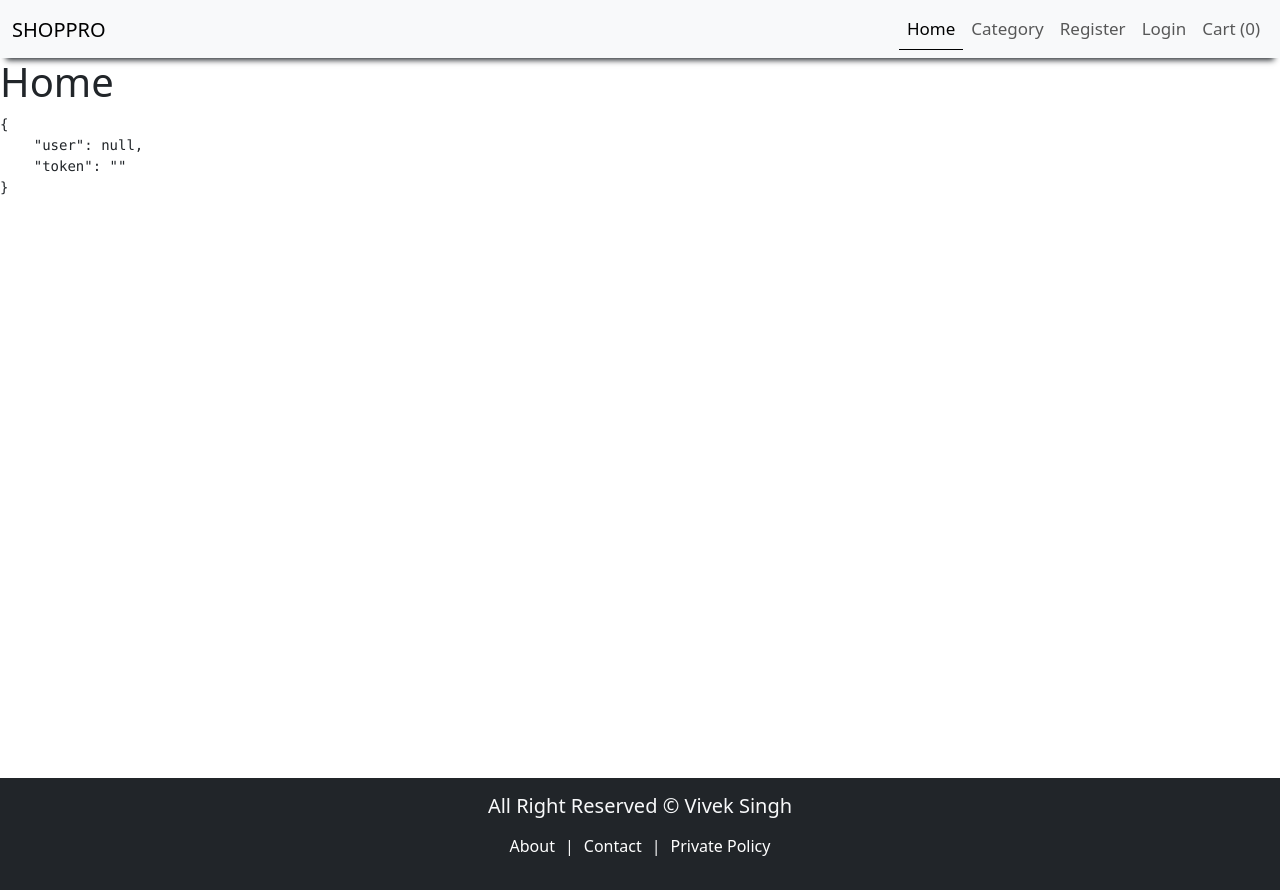
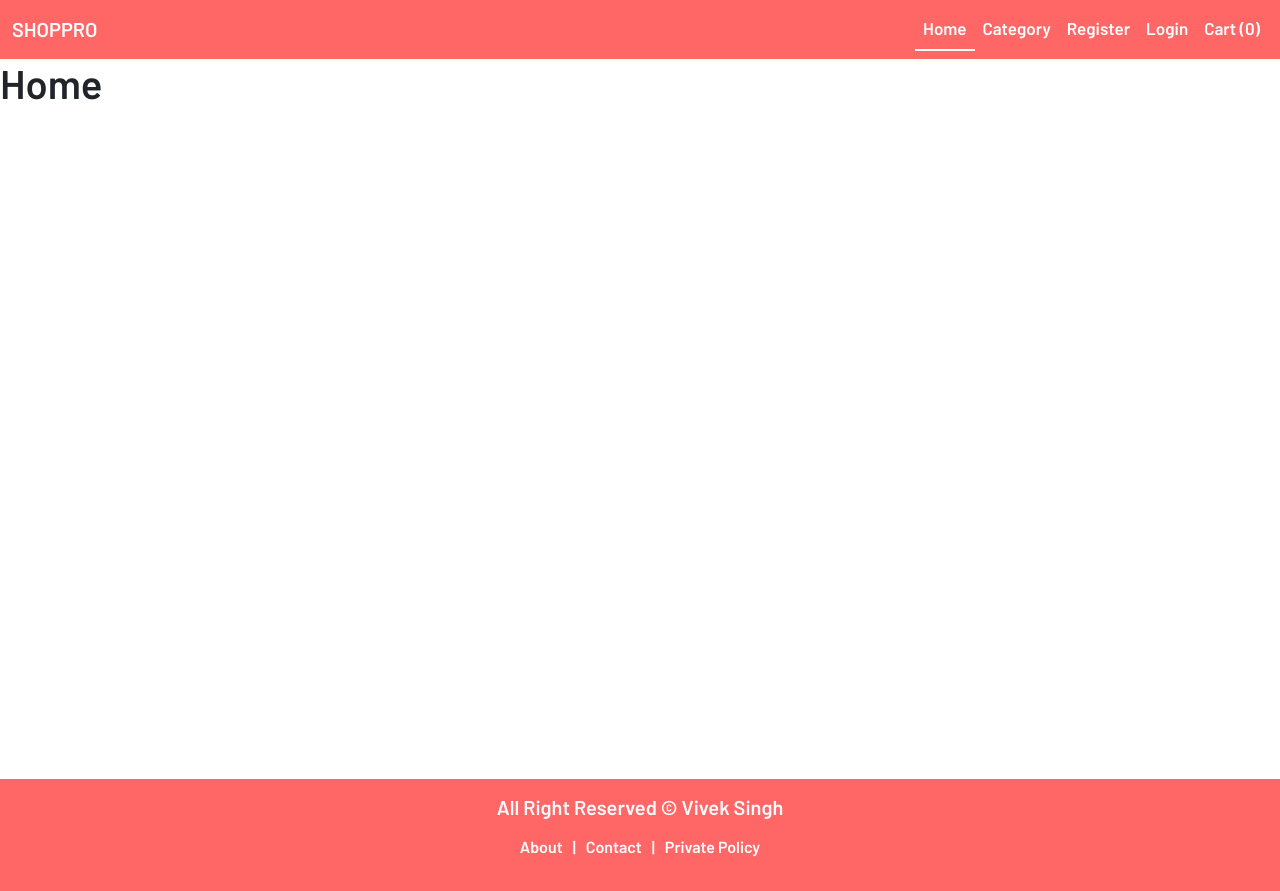
Before and after one commit to vivekrajput-93/SHOPIO, a React (Create React App) app in the folder client/: page / in a window 1280 px wide. Built offline with nearby package versions, Linux system fonts and the light colour scheme.

Commit message:
created dashboard

```diff
--- /dev/null
+++ b/client/src/CSS/Navbar.css
@@ -0,0 +1,21 @@
+:root {
+    --bg-color : #FF6666;
+    }
+
+.navbar {
+    font-size: 17px;
+    line-height: 25px;
+    background-color: var(--bg-color) !important;
+}
+
+.navbar-brand {
+    color: #fff !important;
+}
+
+.nav-link {
+    color: #fff !important;
+}
+
+.active {
+    border-bottom: 2px solid #fff;
+  }
--- a/client/src/components/Layouts/Header.jsx
+++ b/client/src/components/Layouts/Header.jsx
@@ -2,6 +2,9 @@ import React from "react";
 import { NavLink, Link } from "react-router-dom";
 import { useAuth } from "../../context/auth";
 import toast from "react-hot-toast";
+import "../../CSS/Navbar.css";
+
+
 const Header = () => {
   const [auth, setAuth] = useAuth();
 
--- a/client/src/index.css
+++ b/client/src/index.css
@@ -1,27 +1,28 @@
+@import url('https://fonts.googleapis.com/css2?family=Barlow:wght@600&family=Fraunces:ital,opsz,wght@0,9..144,900;1,9..144,700&family=League+Spartan:wght@500;600;700&display=swap');
+
+
 * {
   margin: 0;
   padding: 0;
   box-sizing: border-box;
+  font-family: 'Barlow', sans-serif;
 }
+
+:root {
+  --bg-color : #FF6666;
+  }
 
 /* Navbar css */
 
-.navbar {
-  font-size: 17px;
-  line-height: 25px;
-  box-shadow:  0px 8px 6px -6px;
-  --webkit-box-shadow: 0px 8px 6px -6px;
-}
 
-.active {
-  border-bottom: 1px solid black;
-}
+
 
 /* Footer */
 
 .footer {
   color: white;
   padding: 25px;
+  background-color: var(--bg-color) !important;
 }
 
 .footer a {
--- a/client/src/pages/Home.jsx
+++ b/client/src/pages/Home.jsx
@@ -9,7 +9,7 @@ const Home = () => {
   return (
     <Layout>
         <h1>Home</h1>
-        <pre>{JSON.stringify(auth, null, 4)}</pre>
+
     </Layout>
   )
 }
```
